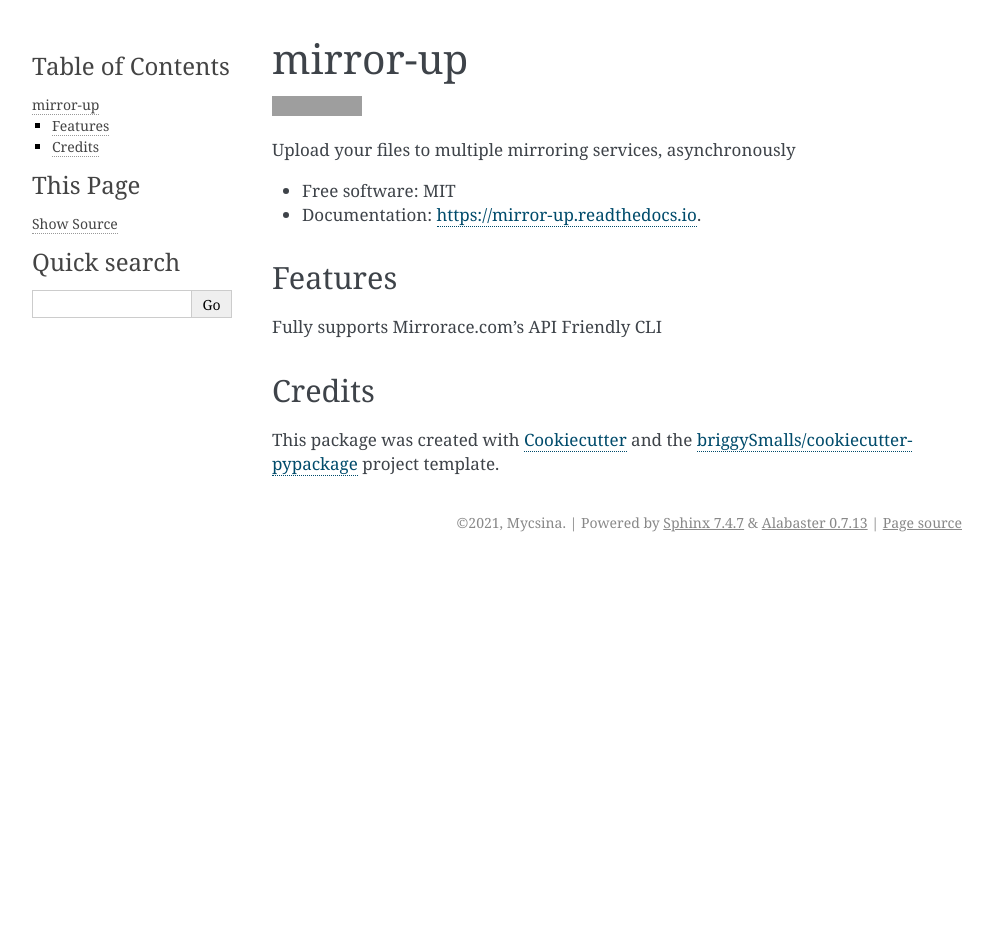
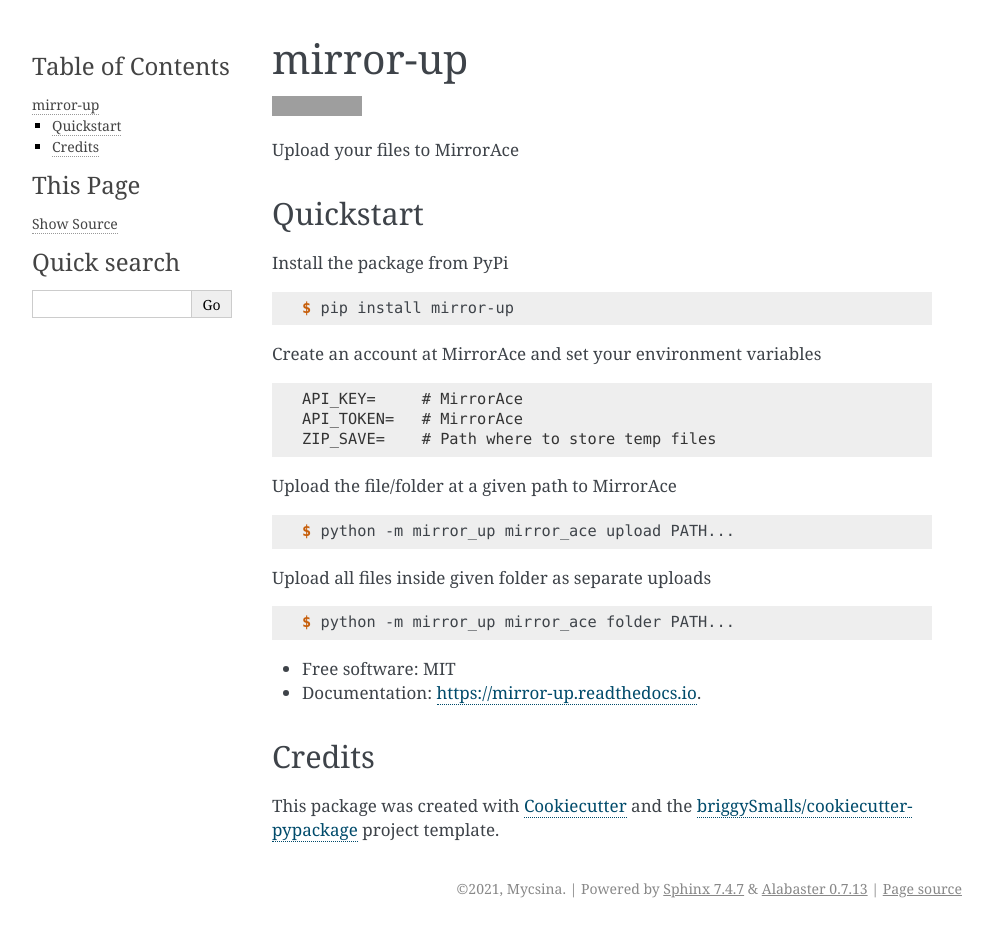
Before and after one commit to Mycsina/mirror-up, a Sphinx documentation site: the page built from docs/readme.rst, in a window 1280 px wide. Shown: the whole page, without its empty margins (148-1141 px from the left). Built offline with Sphinx 7.4.7, drawn with Linux system fonts in a browser that asks for light colours; pages that are not in the unit, such as notebooks, are missing from menus; before the commit the page ends 900 px from its top, so only the background shows below that; grey boxes are pictures that could not be loaded.

Commit message:
Sphinx docs writing

```diff
--- a/README.rst
+++ b/README.rst
@@ -6,18 +6,41 @@
         :target: https://mirror-up.readthedocs.io/en/latest/?badge=latest
         :alt: Documentation Status
 
-Upload your files to multiple mirroring services, asynchronously
+Upload your files to MirrorAce
 
+
+Quickstart
+--------------
+
+Install the package from PyPi
+
+.. code-block:: console
+
+        $ pip install mirror-up
+
+Create an account at MirrorAce and set your environment variables
+
+.. code-block:: console
+
+        API_KEY=     # MirrorAce
+        API_TOKEN=   # MirrorAce
+        ZIP_SAVE=    # Path where to store temp files
+
+Upload the file/folder at a given path to MirrorAce
+
+.. code-block:: console
+
+        $ python -m mirror_up mirror_ace upload PATH...
+
+Upload all files inside given folder as separate uploads
+
+.. code-block:: console
+
+        $ python -m mirror_up mirror_ace folder PATH...
 
 * Free software: MIT
 * Documentation: https://mirror-up.readthedocs.io.
 
-
-Features
---------
-
-Fully supports Mirrorace.com's API
-Friendly CLI
 
 Credits
 -------
--- a/docs/conf.py
+++ b/docs/conf.py
@@ -22,7 +22,7 @@
 
 sys.path.insert(0, os.path.abspath(".."))
 
-import mirror_up
+import mirror_up  # noqa
 
 # -- General configuration ---------------------------------------------
 
--- a/docs/history.rst
+++ /dev/null
@@ -1 +0,0 @@
-.. include:: ../HISTORY.rst
--- a/docs/index.rst
+++ b/docs/index.rst
@@ -11,7 +11,6 @@
    modules
    contributing
    authors
-   history
 
 Indices and tables
 ==================
--- a/mirror_up/__init__.py
+++ b/mirror_up/__init__.py
@@ -1,4 +1,5 @@
 """Top-level package for mirror-up."""
+from mirror_ace import MirrorAceConnection  # noqa
 
 __author__ = """Mycsina"""
 __email__ = "mycsina@protonmail.com"
```
Also changed, not shown: HISTORY.rst (deleted, +0 -13 lines), docs/usage.rst (+35 -2 lines), pyproject.toml (+6 -6 lines), 3 other files.
